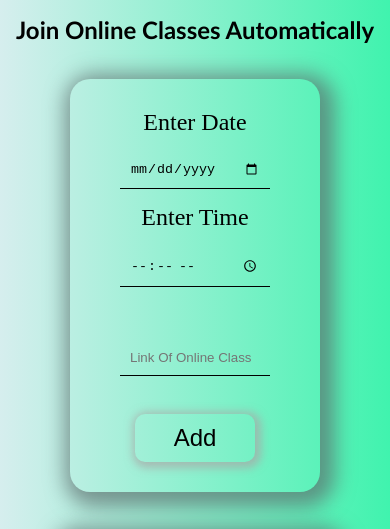
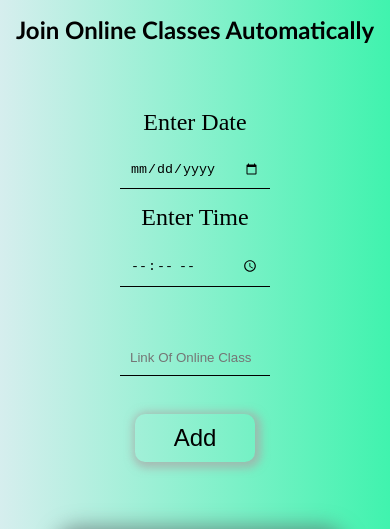
Before and after one commit to Prashantbhalla1/Join_Online_Classes, a plain HTML site: page index.html in a window 390 px wide. Shown: the top 529 px of the page. Drawn offline with nearby package versions, Linux system fonts and the light colour scheme.

Commit message:
Update indexcss.css

```diff
--- a/indexcss.css
+++ b/indexcss.css
@@ -195,7 +195,7 @@ i:hover{
     background-color: transparent;
     border-radius: 20px;
 
-    box-shadow: 5px 5px 20px 10px rgba(90, 102, 104, 0.664);
+
   }
 input{
   width: 150px;
```
